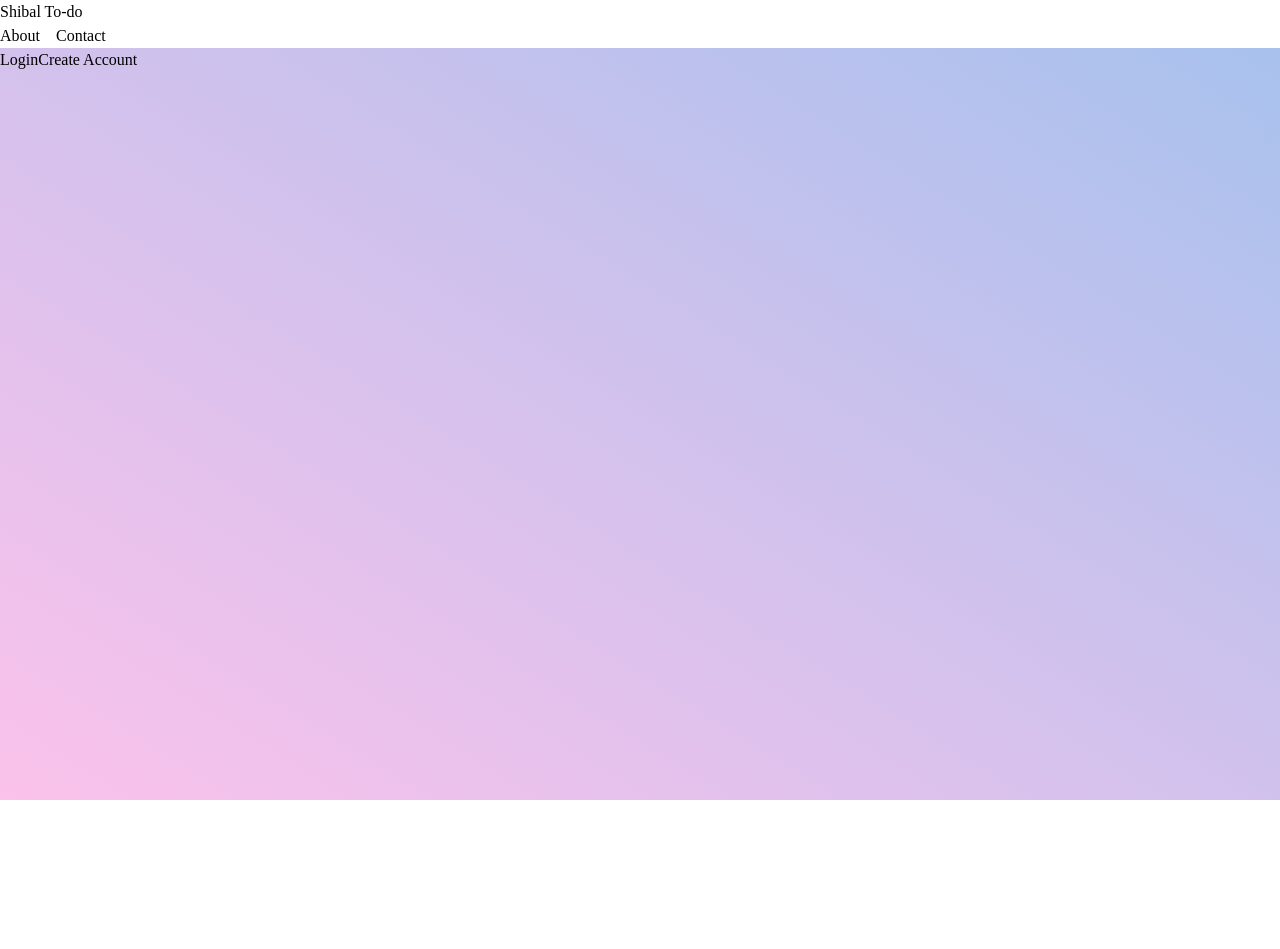
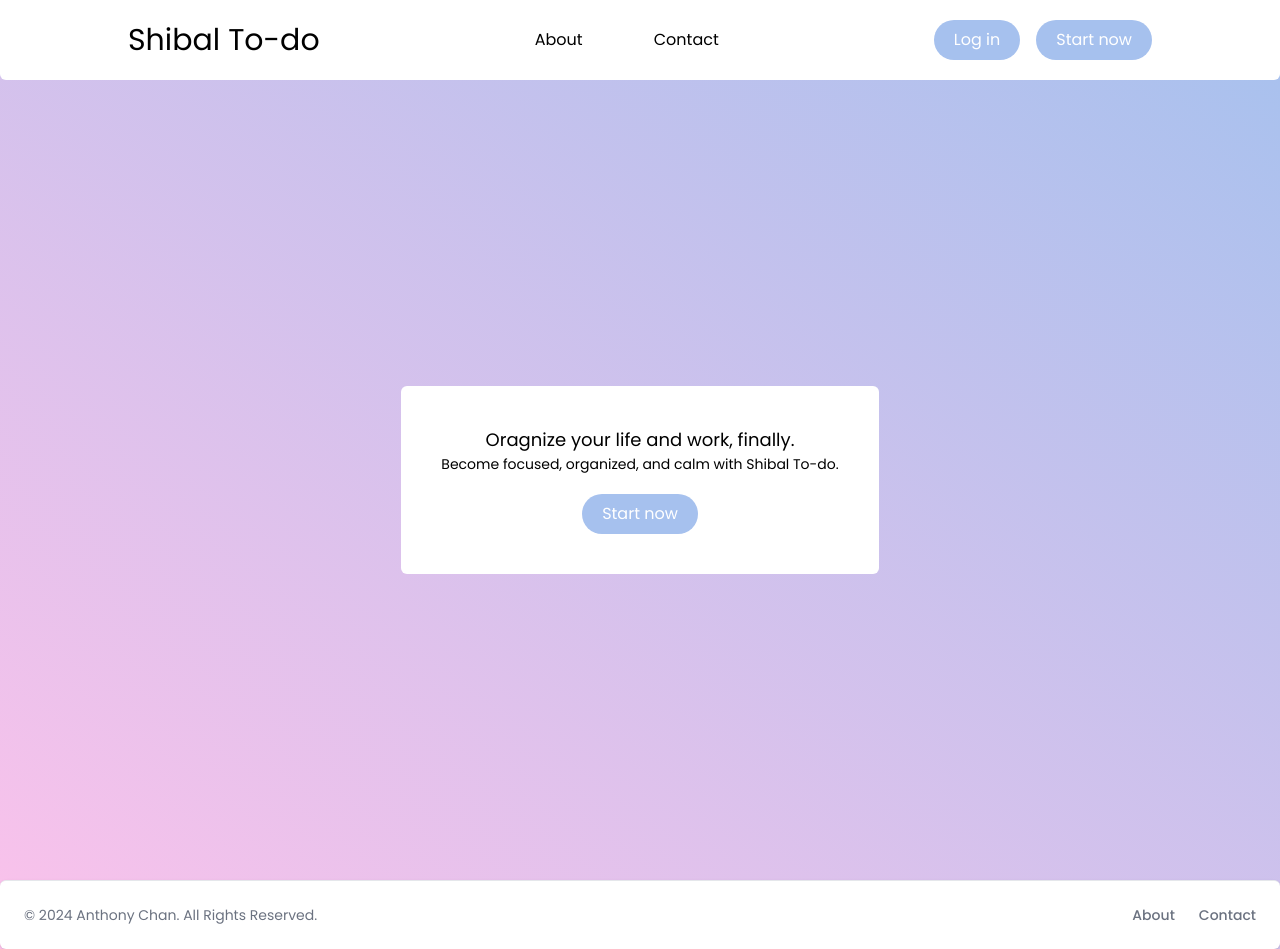
Before and after one commit to anthonyych4n/TaskManager, a React (Vite) app in the folder taskmanager/: page / in a window 1280 px wide. Before the commit the page ends 800 px from the top, so only its background shows below. Built offline with nearby package versions, Linux system fonts and the light colour scheme.

Commit message:
Finished Landing Page
finished sytling landing page

```diff
--- a/taskmanager/src/components/Footer.jsx
+++ b/taskmanager/src/components/Footer.jsx
@@ -1,5 +1,29 @@
 const Footer = () => {
-  return <footer></footer>;
+  return (
+    <footer className=" bottom-0 left-0 z-20 w-[100%] p-2 bg-white border-t border-gray-200 shadow rounded-md md:flex md:items-center md:justify-between md:p-2 dark:bg-gray-800 dark:border-gray-600">
+      <div className="w-full mx-auto max-w-screen-xl p-4 md:flex md:items-center md:justify-between">
+        <span className="text-sm text-gray-500 sm:text-center dark:text-gray-400">
+          © 2024{" "}
+          <a href="https://anthonyych4n.com/" className="hover:underline">
+            Anthony Chan
+          </a>
+          . All Rights Reserved.
+        </span>
+        <ul className="flex flex-wrap items-center mt-3 text-sm font-medium text-gray-500 dark:text-gray-400 sm:mt-0">
+          <li>
+            <a href="#" className="hover:underline me-4 md:me-6">
+              About
+            </a>
+          </li>
+          <li>
+            <a href="#" className="hover:underline">
+              Contact
+            </a>
+          </li>
+        </ul>
+      </div>
+    </footer>
+  );
 };
 
 export default Footer;
--- /dev/null
+++ b/taskmanager/src/components/Navbar.jsx
@@ -0,0 +1,49 @@
+import "../index.css";
+
+function Navbar() {
+  return (
+    <header className="bg-white rounded-b-md">
+      <nav className="flex justify-between items-center w-[80%] mx-auto py-5">
+        <div className="">
+          <a className="text-black-300 text-3xl">Shibal To-do</a>
+        </div>
+        <div className="">
+          <ul className="flex items-center gap-[4vw]">
+            <li>
+              <a
+                href="/about"
+                className="hover:bg-gray-100 rounded-md px-2.5 py-1.5"
+              >
+                About
+              </a>
+            </li>
+            <li>
+              <a
+                href="/contact"
+                className="hover:bg-gray-100 rounded-md px-2.5 py-1.5"
+              >
+                Contact
+              </a>
+            </li>
+          </ul>
+        </div>
+        <div className="flex items-center gap-4">
+          <button
+            href="/login"
+            className="bg-[#a6c1ee] text-white px-5 py-2 rounded-full hover:bg-[#87acec]"
+          >
+            Log in
+          </button>
+          <button
+            href="/createaccount"
+            className="bg-[#a6c1ee] text-white px-5 py-2 rounded-full hover:bg-[#87acec]"
+          >
+            Start now
+          </button>
+        </div>
+      </nav>
+    </header>
+  );
+}
+
+export default Navbar;
--- a/taskmanager/src/components/NavbarBefore.jsx
+++ /dev/null
@@ -1,29 +0,0 @@
-import "../index.css";
-
-function NavbarBefore() {
-  return (
-    <header className="bg-white">
-      <nav className="">
-        <div className="">
-          <a className="text-black-300 w-100 ">Shibal To-do</a>
-        </div>
-        <div className="">
-          <ul className="flex items-center gap-4">
-            <li>
-              <a href="/about" className="hover:text-gray-500">
-                About
-              </a>
-            </li>
-            <li>
-              <a href="/contact" className="hover:text-gray-500">
-                Contact
-              </a>
-            </li>
-          </ul>
-        </div>
-      </nav>
-    </header>
-  );
-}
-
-export default NavbarBefore;
--- /dev/null
+++ b/taskmanager/src/components/Sidebar.jsx
@@ -0,0 +1,15 @@
+const Sidebar = () => {
+  return (
+    <div
+      style={{ width: "200px", height: "100vh", backgroundColor: "#f5f5f5" }}
+    >
+      <ul>
+        <li>Home</li>
+        <li>About</li>
+        <li>Contact</li>
+      </ul>
+    </div>
+  );
+};
+
+export default Sidebar;
--- a/taskmanager/src/index.css
+++ b/taskmanager/src/index.css
@@ -1,3 +1,5 @@
+@import url("https://fonts.googleapis.com/css2?family=Poppins:ital,wght@0,100;0,200;0,300;0,400;0,500;0,600;0,700;0,800;0,900;1,100;1,200;1,300;1,400;1,500;1,600;1,700;1,800;1,900&display=swap");
+
 @import "tailwindcss/base";
 
 @import "tailwindcss/components";
--- a/taskmanager/src/pages/Home.jsx
+++ b/taskmanager/src/pages/Home.jsx
@@ -1,13 +1,20 @@
 import Footer from "../components/Footer";
-import Header from "../components/Header";
+import Sidebar from "../components/Sidebar";
 const Home = () => {
   return (
-    <div>
-      <Header />
-      <h1>Welcome to the Task Manager</h1>
-      {/* Add your content here */}
-      <Footer />
-    </div>
+    <body>
+      <div>
+        <div>
+          <Sidebar />
+        </div>
+        <div>
+          <h1>Welcome to the Task Manager</h1>
+          {/* Add your content here */}
+        </div>
+
+        <Footer />
+      </div>
+    </body>
   );
 };
 
--- a/taskmanager/src/pages/LandingPage.jsx
+++ b/taskmanager/src/pages/LandingPage.jsx
@@ -3,47 +3,44 @@ import Footer from "../components/Footer";
 // importing components from react-router-dom package
 import { Navigate } from "react-router-dom";
 import { useState } from "react";
-import Navbar from "../components/NavbarBefore";
+import Navbar from "../components/Navbar";
 
 function LandingPage() {
-  const [goToLogin, setGoToLogin] = useState(false);
   const [goToCreateAccount, setGoToCreateAccount] = useState(false);
-
-  if (goToLogin) {
-    return <Navigate to="/login" />;
-  }
 
   if (goToCreateAccount) {
     return <Navigate to="/createaccount" />;
   }
   return (
-    <body className="font-[Poppins] bg-gradient-to-tr from-[#fbc2eb] to-[#a6c1ee] h-screen">
+    <body className="font-[Poppins] bg-gradient-to-tr from-[#fbc2eb] to-[#a6c1ee] h-[100%]">
+      <div className="">
         <div className="">
           <Navbar />
         </div>
-      <div className="">
-        <div className="">
+        <div className="flex items-center justify-center h-screen">
+          <div className="bg-white items-center rounded-md p-10">
+            <h1 className="flex items-center  justify-center text-lg">
+              Oragnize your life and work, finally.{" "}
+            </h1>
+            <p className="flex items-center  justify-center text-sm">
+              Become focused, organized, and calm with Shibal To-do.
+            </p>
+            <div className="flex items-center justify-center pt-5">
               <button
-            className=""
-            onClick={() => {
-              setGoToLogin(true);
-            }}
-          >
-            {""}
-            Login
-          </button>
-          <button
-            className=""
+                className="flex items-center justify-center bg-[#a6c1ee] text-white px-5 py-2 rounded-full hover:bg-[#87acec]"
                 onClick={() => {
                   setGoToCreateAccount(true);
                 }}
               >
                 {""}
-            Create Account
+                Start now
               </button>
             </div>
           </div>
+        </div>
+
         <Footer />
+      </div>
     </body>
   );
 }
--- a/taskmanager/tailwind.config.js
+++ b/taskmanager/tailwind.config.js
@@ -8,7 +8,11 @@ export default {
     "./src/components/*.{js,ts,jsx,tsx}",
   ],
   theme: {
-    extend: {},
+    extend: {
+      fontFamily: {
+        Poppins: ["Poppins", "sans-serif"],
+      },
+    },
   },
   plugins: [],
 };
```
Lines whose indentation alone changed are shown as unchanged.
